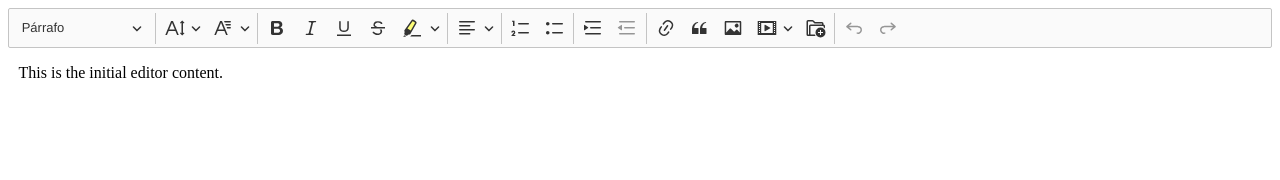
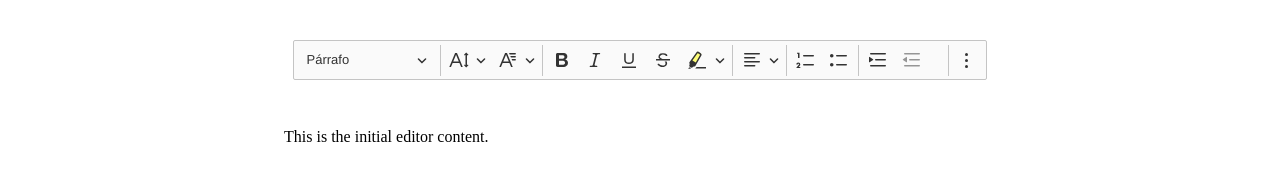
Before and after one commit to dmartorell/online-text-editor, a plain HTML site: page index.html in a window 1280 px wide. Drawn offline with Linux system fonts and the light colour scheme.

Commit message:
adding some CSS

```diff
--- a/index.html
+++ b/index.html
@@ -3,6 +3,7 @@
 <head>
     <meta charset="UTF-8">
     <meta name="viewport" content="width=device-width, initial-scale=1.0">
+    <link rel="stylesheet" href="styles.css">
     <script src="CKEditor/ckeditor.js"></script>
 
 
--- /dev/null
+++ b/styles.css
@@ -0,0 +1,16 @@
+*,
+*::before,
+*::after {
+  box-sizing: border-box;
+}
+
+#toolbar-container {
+  padding: 2em;
+  width: 60%;
+  margin: 0 auto;
+}
+
+#editor {
+  width: 58%;
+  margin: 0 auto;
+}
```
